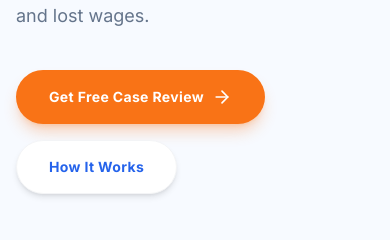
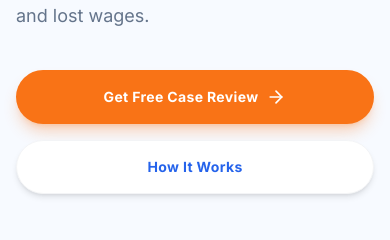
Before and after one commit to boopul22/cloudflareUK1, a React (Vite) app: page / in a window 390 px wide. Shown: the part 424-664 px from the top of the page. Built offline with nearby package versions, Linux system fonts and the light colour scheme.

Commit message:
Fix CTA redirects by implementing custom scroll logic to handle HashRouter conflicts

```diff
--- a/components/FinalCTA.tsx
+++ b/components/FinalCTA.tsx
@@ -1,7 +1,28 @@
 import React from 'react';
+import { useNavigate, useLocation } from 'react-router-dom';
 import Button from './Button';
 
 const FinalCTA: React.FC = () => {
+  const navigate = useNavigate();
+  const location = useLocation();
+
+  const scrollToSection = (id: string) => {
+    if (location.pathname !== '/') {
+      navigate('/');
+      setTimeout(() => {
+        const element = document.getElementById(id);
+        if (element) {
+          element.scrollIntoView({ behavior: 'smooth' });
+        }
+      }, 100);
+    } else {
+      const element = document.getElementById(id);
+      if (element) {
+        element.scrollIntoView({ behavior: 'smooth' });
+      }
+    }
+  };
+
   return (
     <section className="bg-brand-primary py-24 relative overflow-hidden">
       <div className="absolute inset-0 bg-[url('https://www.transparenttextures.com/patterns/carbon-fibre.png')] opacity-10"></div>
@@ -14,14 +35,14 @@ const FinalCTA: React.FC = () => {
           Our team is standing by to help you understand your rights and options. It costs nothing to find out if you have a case.
         </p>
         <div className="flex flex-col sm:flex-row justify-center gap-4">
-          <a href="#contact">
-            <Button variant="accent" className="px-10 py-4 text-lg w-full sm:w-auto">
-                Get Free Claim Review
+          <div onClick={() => scrollToSection('contact')}>
+            <Button variant="accent" className="px-10 py-4 text-lg w-full sm:w-auto cursor-pointer">
+              Get Free Claim Review
             </Button>
-          </a>
+          </div>
           <a href="tel:8884080938">
-             <Button variant="white" className="px-10 py-4 text-lg w-full sm:w-auto text-brand-primary">
-                Call 888.408.0938
+            <Button variant="white" className="px-10 py-4 text-lg w-full sm:w-auto text-brand-primary">
+              Call 888.408.0938
             </Button>
           </a>
         </div>
--- a/components/Footer.tsx
+++ b/components/Footer.tsx
@@ -1,8 +1,28 @@
 import React from 'react';
 import { Shield, Phone, Mail, MapPin } from 'lucide-react';
-import { Link } from 'react-router-dom';
+import { Link, useNavigate, useLocation } from 'react-router-dom';
 
 const Footer: React.FC = () => {
+  const navigate = useNavigate();
+  const location = useLocation();
+
+  const scrollToSection = (id: string) => {
+    if (location.pathname !== '/') {
+      navigate('/');
+      setTimeout(() => {
+        const element = document.getElementById(id);
+        if (element) {
+          element.scrollIntoView({ behavior: 'smooth' });
+        }
+      }, 100);
+    } else {
+      const element = document.getElementById(id);
+      if (element) {
+        element.scrollIntoView({ behavior: 'smooth' });
+      }
+    }
+  };
+
   return (
     <footer className="bg-brand-dark text-white pt-20 pb-10 border-t border-white/5">
       <div className="max-w-7xl mx-auto px-4 sm:px-6 lg:px-8">
@@ -24,8 +44,8 @@ const Footer: React.FC = () => {
             <h4 className="font-bold text-lg mb-6 text-white">Company</h4>
             <ul className="space-y-4">
               <li><Link to="/" className="text-gray-400 hover:text-white transition-colors">Home</Link></li>
-              <li><a href="/#how-it-works" className="text-gray-400 hover:text-white transition-colors">Process</a></li>
-              <li><a href="/#features" className="text-gray-400 hover:text-white transition-colors">Benefits</a></li>
+              <li><button onClick={() => scrollToSection('how-it-works')} className="text-gray-400 hover:text-white transition-colors bg-transparent border-none cursor-pointer">Process</button></li>
+              <li><button onClick={() => scrollToSection('features')} className="text-gray-400 hover:text-white transition-colors bg-transparent border-none cursor-pointer">Benefits</button></li>
               <li><Link to="/terms" className="text-gray-400 hover:text-white transition-colors">Terms of Service</Link></li>
               <li><Link to="/privacy" className="text-gray-400 hover:text-white transition-colors">Privacy Policy</Link></li>
             </ul>
--- a/components/Hero.tsx
+++ b/components/Hero.tsx
@@ -1,8 +1,29 @@
 import React from 'react';
 import { ArrowRight, CheckCircle, Star } from 'lucide-react';
+import { useNavigate, useLocation } from 'react-router-dom';
 import Button from './Button';
 
 const Hero: React.FC = () => {
+  const navigate = useNavigate();
+  const location = useLocation();
+
+  const scrollToSection = (id: string) => {
+    if (location.pathname !== '/') {
+      navigate('/');
+      setTimeout(() => {
+        const element = document.getElementById(id);
+        if (element) {
+          element.scrollIntoView({ behavior: 'smooth' });
+        }
+      }, 100);
+    } else {
+      const element = document.getElementById(id);
+      if (element) {
+        element.scrollIntoView({ behavior: 'smooth' });
+      }
+    }
+  };
+
   return (
     <div className="relative overflow-hidden bg-brand-light/50 pt-32 pb-20 lg:pt-40 lg:pb-32">
       {/* Abstract Background Shapes */}
@@ -23,7 +44,7 @@ const Hero: React.FC = () => {
             </div>
 
             <h1 className="text-4xl md:text-5xl lg:text-6xl font-extrabold text-brand-dark leading-[1.1] mb-6 tracking-tight">
-              Maximum Settlement. <br/>
+              Maximum Settlement. <br />
               <span className="text-transparent bg-clip-text bg-gradient-to-r from-brand-primary to-blue-400">Minimum Stress.</span>
             </h1>
 
@@ -32,17 +53,19 @@ const Hero: React.FC = () => {
             </p>
 
             <div className="flex flex-col sm:flex-row gap-4 mb-12">
-              <a href="#contact">
-                <Button variant="accent" className="shadow-orange-500/20 px-8 py-4 text-base">
-                  Get Free Case Review
-                  <ArrowRight className="w-5 h-5" />
-                </Button>
-              </a>
-              <a href="#how-it-works">
-                <Button variant="white" className="px-8 py-4 text-base">
-                  How It Works
-                </Button>
-              </a>
+              <div className="flex flex-col sm:flex-row gap-4 mb-12">
+                <div onClick={() => scrollToSection('contact')}>
+                  <Button variant="accent" className="shadow-orange-500/20 px-8 py-4 text-base w-full sm:w-auto cursor-pointer">
+                    Get Free Case Review
+                    <ArrowRight className="w-5 h-5" />
+                  </Button>
+                </div>
+                <div onClick={() => scrollToSection('how-it-works')}>
+                  <Button variant="white" className="px-8 py-4 text-base w-full sm:w-auto cursor-pointer">
+                    How It Works
+                  </Button>
+                </div>
+              </div>
             </div>
 
             <div className="flex items-center gap-6 text-sm font-medium text-brand-dark/80">
--- a/components/Navbar.tsx
+++ b/components/Navbar.tsx
@@ -1,11 +1,31 @@
 import React, { useState, useEffect } from 'react';
 import { Phone, Menu, X, Shield } from 'lucide-react';
-import { Link } from 'react-router-dom';
+import { Link, useNavigate, useLocation } from 'react-router-dom';
 import Button from './Button';
 
 const Navbar: React.FC = () => {
   const [isOpen, setIsOpen] = useState(false);
   const [scrolled, setScrolled] = useState(false);
+  const navigate = useNavigate();
+  const location = useLocation();
+
+  const handleNavClick = (id: string) => {
+    setIsOpen(false);
+    if (location.pathname !== '/') {
+      navigate('/');
+      setTimeout(() => {
+        const element = document.getElementById(id);
+        if (element) {
+          element.scrollIntoView({ behavior: 'smooth' });
+        }
+      }, 100);
+    } else {
+      const element = document.getElementById(id);
+      if (element) {
+        element.scrollIntoView({ behavior: 'smooth' });
+      }
+    }
+  };
 
   useEffect(() => {
     const handleScroll = () => {
@@ -32,8 +52,8 @@ const Navbar: React.FC = () => {
           {/* Desktop Nav */}
           <div className="hidden md:flex items-center space-x-8">
             <Link to="/" className="text-brand-gray hover:text-brand-primary font-medium transition-colors text-sm">Home</Link>
-            <a href="/#how-it-works" className="text-brand-gray hover:text-brand-primary font-medium transition-colors text-sm">How It Works</a>
-            <a href="/#features" className="text-brand-gray hover:text-brand-primary font-medium transition-colors text-sm">Benefits</a>
+            <button onClick={() => handleNavClick('how-it-works')} className="text-brand-gray hover:text-brand-primary font-medium transition-colors text-sm bg-transparent border-none cursor-pointer">How It Works</button>
+            <button onClick={() => handleNavClick('features')} className="text-brand-gray hover:text-brand-primary font-medium transition-colors text-sm bg-transparent border-none cursor-pointer">Benefits</button>
 
             <div className="h-6 w-px bg-gray-200"></div>
 
@@ -42,11 +62,11 @@ const Navbar: React.FC = () => {
                 <Phone className="w-4 h-4" />
                 <span>888.408.0938</span>
               </a>
-              <a href="/#contact">
-                <Button variant="accent" className="!py-2 !px-5 text-xs">
+              <div onClick={() => handleNavClick('contact')}>
+                <Button variant="accent" className="!py-2 !px-5 text-xs cursor-pointer">
                   Free Case Review
                 </Button>
-              </a>
+              </div>
             </div>
           </div>
 
@@ -67,14 +87,14 @@ const Navbar: React.FC = () => {
         <div className="md:hidden bg-white absolute w-full shadow-xl border-t border-gray-100">
           <div className="px-4 pt-4 pb-8 space-y-4">
             <Link to="/" onClick={() => setIsOpen(false)} className="block px-4 py-3 text-base font-medium text-brand-dark hover:bg-brand-light rounded-xl transition-colors">Home</Link>
-            <a href="/#how-it-works" onClick={() => setIsOpen(false)} className="block px-4 py-3 text-base font-medium text-brand-dark hover:bg-brand-light rounded-xl transition-colors">How It Works</a>
-            <a href="/#features" onClick={() => setIsOpen(false)} className="block px-4 py-3 text-base font-medium text-brand-dark hover:bg-brand-light rounded-xl transition-colors">Benefits</a>
+            <button onClick={() => handleNavClick('how-it-works')} className="block w-full text-left px-4 py-3 text-base font-medium text-brand-dark hover:bg-brand-light rounded-xl transition-colors bg-transparent border-none">How It Works</button>
+            <button onClick={() => handleNavClick('features')} className="block w-full text-left px-4 py-3 text-base font-medium text-brand-dark hover:bg-brand-light rounded-xl transition-colors bg-transparent border-none">Benefits</button>
             <div className="pt-4 border-t border-gray-100 space-y-3">
-              <a href="/#contact" onClick={() => setIsOpen(false)}>
+              <div onClick={() => handleNavClick('contact')}>
                 <Button fullWidth variant="accent">
                   Get Free Case Review
                 </Button>
-              </a>
+              </div>
               <a href="tel:8884080938" onClick={() => setIsOpen(false)}>
                 <Button fullWidth variant="primary">
                   Call: 888.408.0938
```
